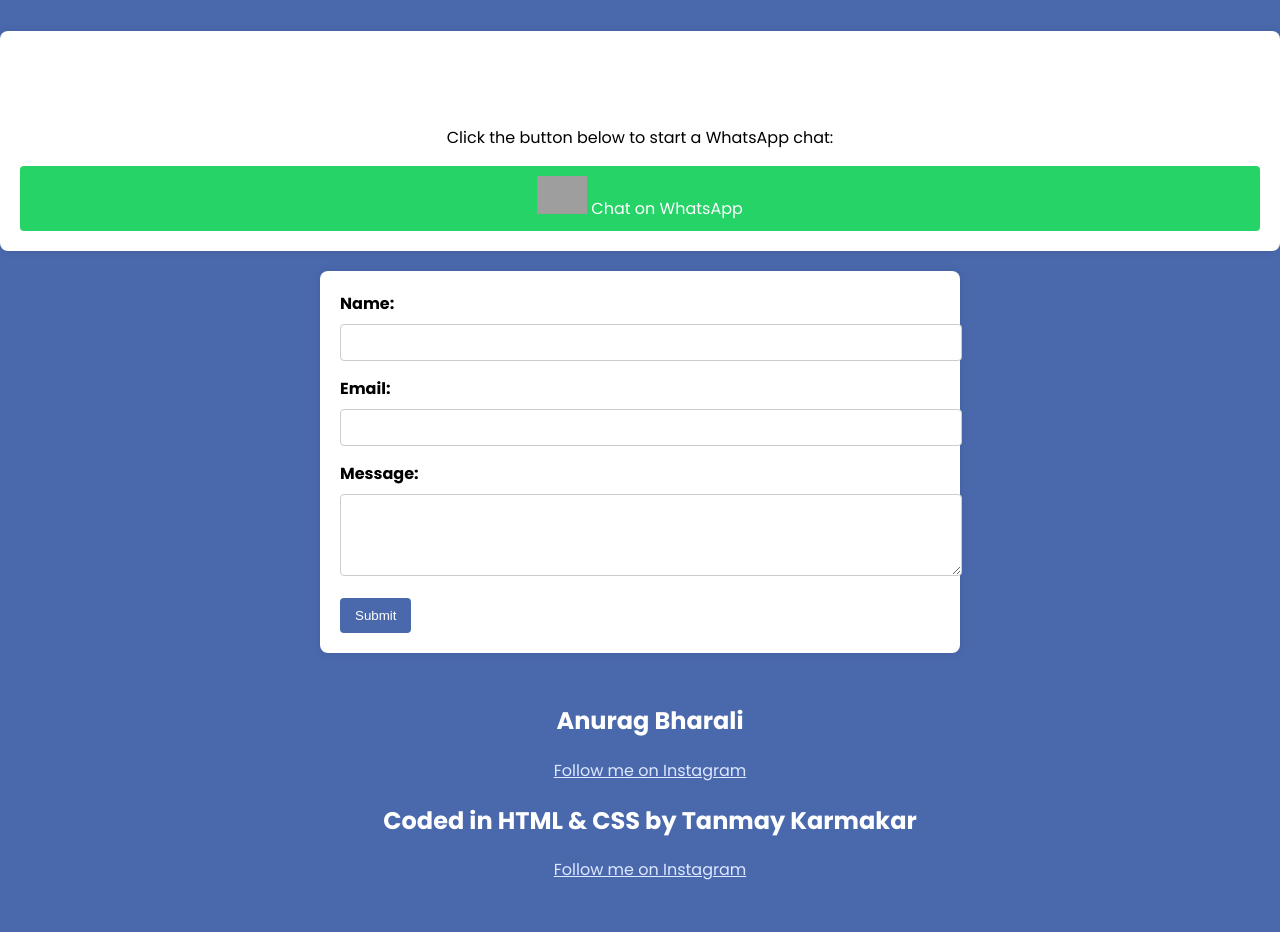
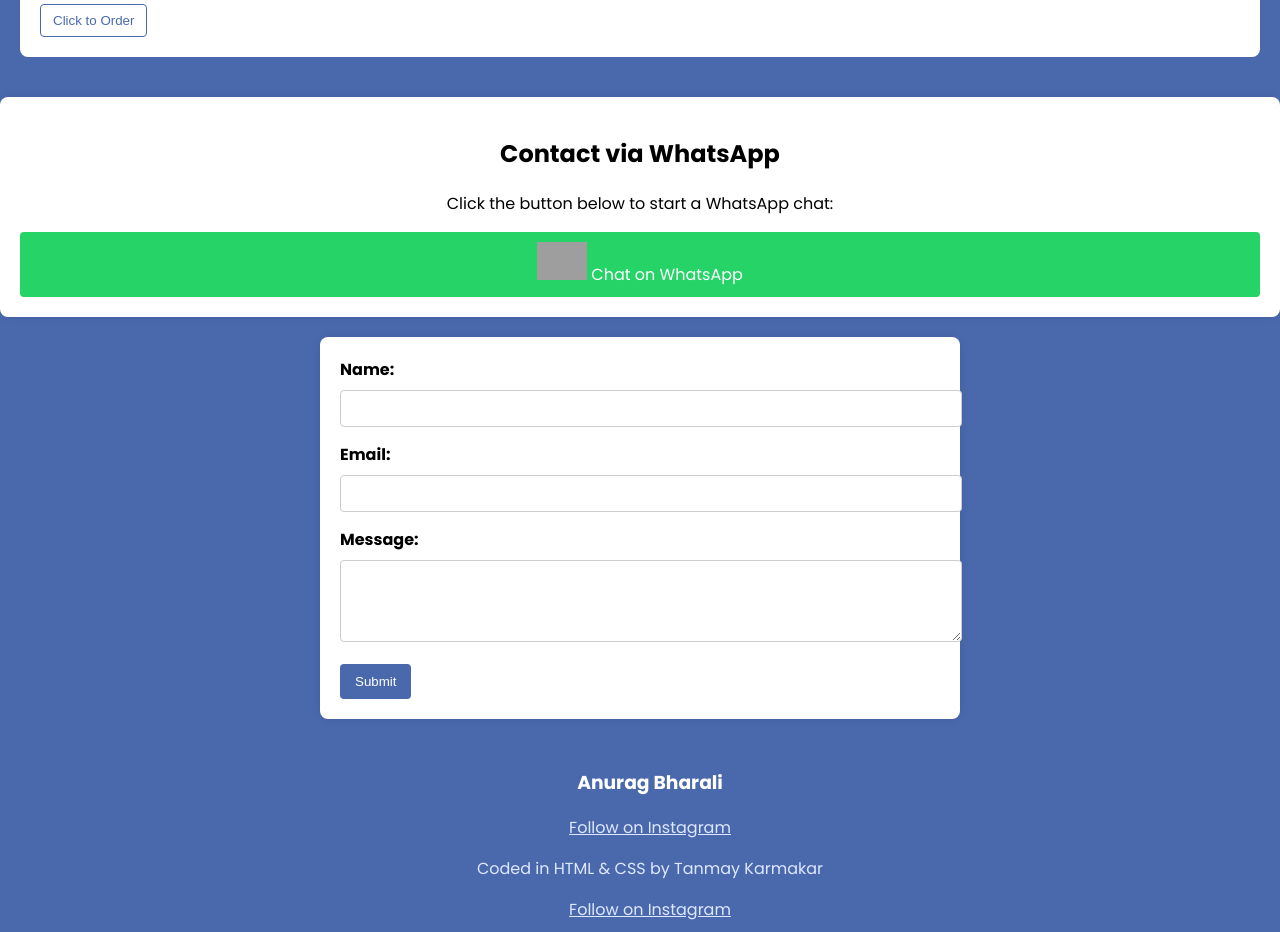
Before and after one commit to theanuragbharali/arteasepage, a plain HTML site: page index.html in a window 1280 px wide. Shown: the part 1435-2367 px from the top of the page. Before the commit the page ends 2327 px from the top, so only its background shows below. Drawn offline with Linux system fonts and the light colour scheme; grey boxes are pictures that could not be loaded.

Commit message:
Update index.html

```diff
--- a/index.html
+++ b/index.html
@@ -23,7 +23,11 @@
     }
 
     h2 {
-      color: #ffffff;
+      color: #000000;
+    }
+
+     h3 {
+      color: #ffff;
     }
 
     header img {
@@ -36,7 +40,7 @@
     }
 
     .artwork {
-      background-color: #b8df69;
+      background-color: #ffffff;
       padding: 20px;
       margin-bottom: 20px;
       border-radius: 8px;
@@ -47,6 +51,22 @@
       height: auto; /* Maintain aspect ratio */
       border-radius: 8px; /* Optional: Add border radius to the images */
     }
+
+    .minimal-button {
+  background-color: #ffffff;
+  color: #4a69ad;
+  border: 1px solid #4a69ad;
+  padding: 8px 12px;
+  border-radius: 4px;
+  cursor: pointer;
+  transition: background-color 0.3s, color 0.3s;
+}
+
+.minimal-button:hover {
+  background-color: #4a69ad;
+  color: #ffffff;
+}
+
 
     footer {
       color: #dee8ff;
@@ -134,12 +154,18 @@
   <h2>Digital Arts (Lovely Era)</h2>
   <img src="https://lh3.googleusercontent.com/drive-viewer/AEYmBYSRNOhrwQ0kCY8sJeRXjps2yv7WqhRvy21iECeZ1quzMWRMwb0nAQhZfpHboN9IMRlnW14RaThkkf1n6lHherYtSsR9fQ=s1600" alt="Artwork 1">
   <p>Above are the era of divine love........</p>
+  <a href="https://wa.me/+916000633846">
+    <button class="minimal-button">Click to Order</button>
+  </a>
 </div>
 
 <div class="artwork">
   <h2>Artwork Title (Cartoon Portraits)</h2>
   <img src="https://lh3.googleusercontent.com/drive-viewer/AEYmBYRbcfd8Nz5E6HF1aaZ8FprxokqwPMM0aAu4UEB4XVWnhjGleSuPVNHPFc32ItQcmB5sBwpWI55cUmZl1lISOPPyvx5K6A=s1600" alt="Artwork 2">
   <p>Above are the kidding cartoons which made you laugh!......... </p>
+  <a href="https://wa.me/+916000633846">
+    <button class="minimal-button">Click to Order</button>
+  </a>
 </div>
     <!-- Add more artworks as needed -->
   </section>
@@ -172,5 +198,5 @@
   </section>
 
   <footer>
-    <h2>Anurag Bharali</h2> <a href="https://www.instagram.com/artease_page/" target="_blank">Follow me on Instagram</a>
-    <h2>Coded in HTML & CSS by Tanmay Karmakar</h2> <a href="https://www.instagram.com/prog_tanmay" target="_blank">Follow me on Instagram</a>
+    <h3>Anurag Bharali</h3> <a href="https://www.instagram.com/artease_page/" target="_blank">Follow on Instagram</a>
+    <p>Coded in HTML & CSS by Tanmay Karmakar</p> <a href="https://www.instagram.com/prog_tanmay" target="_blank">Follow on Instagram</a>
```
Lines whose indentation alone changed are shown as unchanged.
